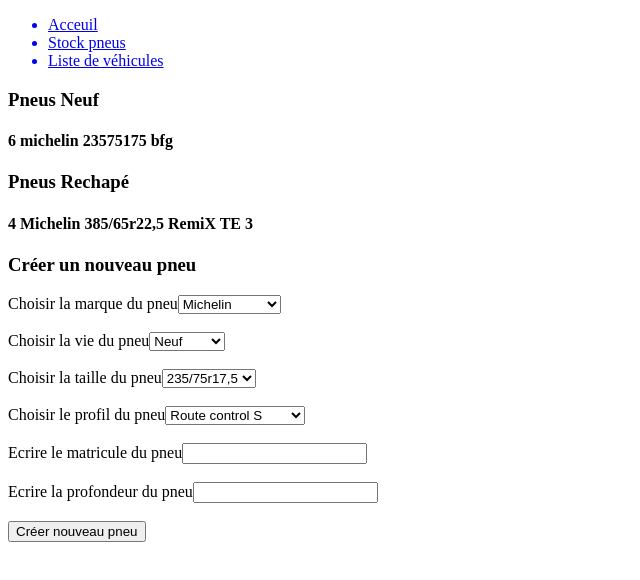
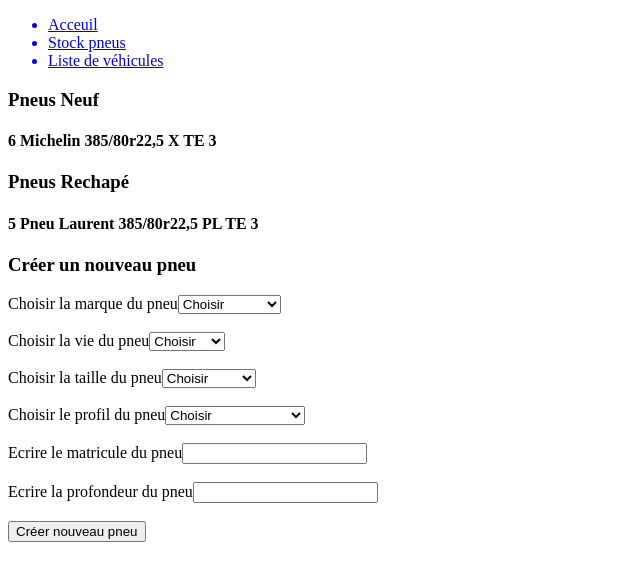
Before and after one commit to ThomMarchand/App_suivi_pneu, a React (Vite) app: page /StockTires in a window 1280 px wide. Shown: the top 580 px of the page, without its empty margins (0-640 px from the left). Built offline with nearby package versions, Linux system fonts and the light colour scheme; data requests are answered from the project's data file.

Commit message:
Set a select input back to the default value after submitting, not work

```diff
--- a/src/components/formComponents/SetOption.jsx
+++ b/src/components/formComponents/SetOption.jsx
@@ -5,7 +5,13 @@
  */
 
 const SetOption = ({ option }) => {
-  return <option value={option.idName}>{option.name}</option>;
+  let optionValue = option.name;
+
+  if (option.idName === "new" || option.idName === "retread") {
+    optionValue = option.idName;
+  }
+
+  return <option value={optionValue}>{option.name}</option>;
 };
 
 export default SetOption;
--- a/src/components/formComponents/SetSelectInput.jsx
+++ b/src/components/formComponents/SetSelectInput.jsx
@@ -1,3 +1,4 @@
+import { useState } from "react";
 import SetOption from "./SetOption";
 
 /**
@@ -9,10 +10,12 @@
  */
 
 const SetSelectInput = ({ optionArray, name, id }) => {
+  const [defaultValue, setDefaultValue] = useState("Choisir");
   return (
     <select name={name} id={id}>
+      <option>{defaultValue}</option>
       {optionArray.map((option, index) => (
-        <SetOption key={index} option={option} />
+        <SetOption key={id + index} option={option} />
       ))}
     </select>
   );
--- a/src/db/db.json
+++ b/src/db/db.json
@@ -155,11 +155,20 @@
     {
       "id": "zrgqzareg",
       "life": "new",
-      "brand": "michelin",
-      "size": "23575175",
-      "profile": "bfg",
+      "brand": "Michelin",
+      "size": "385/80r22,5",
+      "profile": "X TE 3",
       "depth": "2",
-      "createAt": 1694100675552
+      "createAt": 1694101813215
+    },
+    {
+      "id": "sZG",
+      "life": "retread",
+      "brand": "Pneu Laurent",
+      "size": "385/80r22,5",
+      "profile": "PL TE 3",
+      "depth": "2",
+      "createAt": 1694101920894
     }
   ]
 }
```
